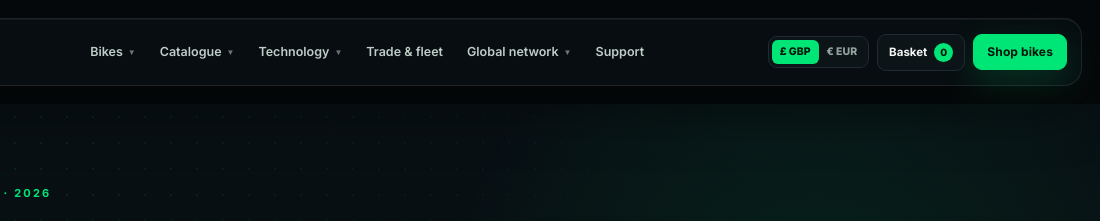
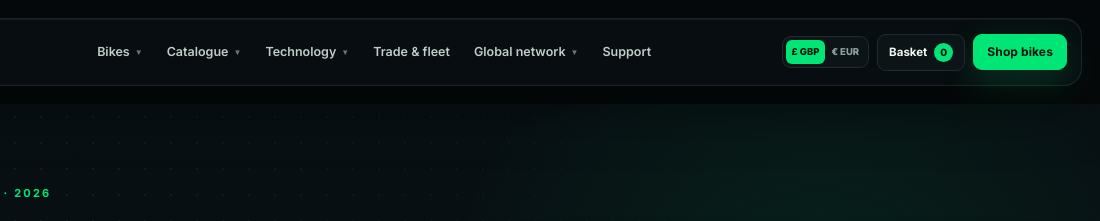
Before and after one commit to erikcywong/xda.eu, a plain HTML site: page index.html in a window 1280 px wide. Shown: the top 221 px of the page, 180-1280 px from the left. Drawn offline with Linux system fonts and the light colour scheme.

```diff
--- a/assets/css/style.css
+++ b/assets/css/style.css
@@ -164,8 +164,8 @@ p { margin: 0; color: var(--muted); }
 .dropdown strong { font-size: 12.5px; font-weight: 600; transition: color .16s ease; }
 .dropdown span { color: var(--muted-2); font-size: 10.5px; }
 .header-actions { display: flex; align-items: center; gap: 8px; flex: none; }
-.currency-switch { display: inline-flex; padding: 3px; border: 1px solid var(--line); border-radius: 9px; background: var(--surface); }
-.currency-btn { border: 0; background: transparent; color: var(--muted); padding: 4px 8px; border-radius: 6px; font-size: 10.5px; font-weight: 800; }
+.currency-switch { display: inline-flex; flex-wrap: nowrap; padding: 3px; border: 1px solid var(--line); border-radius: 9px; background: var(--surface); }
+.currency-btn { border: 0; background: transparent; color: var(--muted); padding: 4px 6px; border-radius: 6px; font-size: 9.5px; font-weight: 800; white-space: nowrap; }
 .currency-btn.active { background: var(--accent); color: #04150c; }
 .cart-btn { position: relative; display: inline-flex; align-items: center; gap: 7px; padding: 8px 11px; border: 1px solid var(--line); border-radius: 9px; background: var(--surface); font-size: 11.5px; font-weight: 700; }
 .cart-btn:hover { border-color: var(--accent-line); }
```
